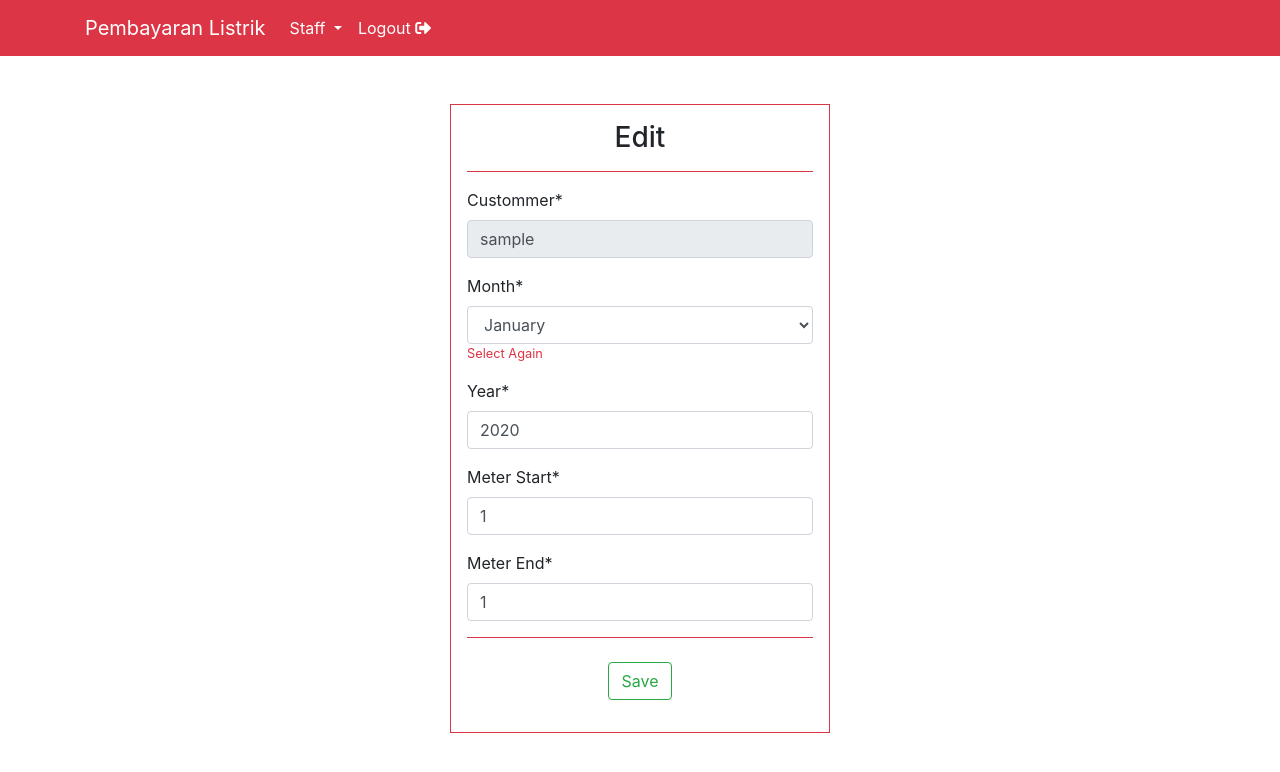
After one commit to zulfikar-ditya/tugas-pkk, a Django app: page /staff/power-used/edit/1/ in a window 1280 px wide. The commit adds this page. Shown: the top 772 px of the page. Run offline with Django 3.2, Linux system fonts and the light colour scheme; a user stored in the database is signed in; data comes from the database, SQL or seed files in the repository; tables that the repository leaves empty hold one stand-in row (values such as "Sample post").

Commit message:
404 page, edit power used

```diff
--- a/my_app/views.py
+++ b/my_app/views.py
@@ -26,3 +26,7 @@ def register(request):
 
 def dont_have_acces(request):
     return render(request, 'home/dont-have-access.html')
+
+
+def notFound(request):
+    return render(request, 'home/404.html')
--- a/staff/urls.py
+++ b/staff/urls.py
@@ -9,4 +9,5 @@ urlpatterns = [
     path('power-used/add/', views.add_uses_id, name='add_uses_id'),
     path('power-used/add/<str:username>/', views.addUses, name='addUses'),
     path('power-used/list/', views.powerUsedList, name='powerUsedList'),
+    path('power-used/edit/<int:id>/', views.editPowerUsed, name="editPowerUsed"),
 ]
--- a/staff/views.py
+++ b/staff/views.py
@@ -5,10 +5,20 @@ from django.http import HttpResponseRedirect
 from django.urls import reverse
 
 
-from my_app.views import dont_have_acces
-from my_app.models import User, Uses
+from my_app.views import dont_have_acces, notFound
+from my_app.models import User, Uses, Months
 
 from .forms import UsesForm
+
+'''
+@login_required
+def (request):
+    if request.user.is_staff or request.user.is_superuser:
+        return render(request, 'staff/.html')
+    else:
+        return dont_have_acces(request)
+'''
+
 
 @login_required
 def index(request):
@@ -69,3 +79,29 @@ def powerUsedList(request):
         })
     else:
         return dont_have_acces(request)
+
+
+@login_required
+def editPowerUsed(request, id):
+    if request.user.is_staff or request.user.is_superuser:
+        month = Months.objects.all()
+        try:
+            data = Uses.objects.get(pk=id)
+        except:
+            return notFound(request)
+        user = User.objects.get(username=data.custommer)
+        if request.method == "POST":
+            data.month = Months.objects.get(pk=request.POST['month'])
+            data.year = request.POST['year']
+            data.meter_start = request.POST['meter_start']
+            data.meter_end = request.POST['meter_end']
+            data.save()
+            messages.success(request, 'Data Updated')
+            return redirect('staff:powerUsedList')
+
+        return render(request, 'staff/power-used/edit.html', {
+            'data': data,
+            'month': month,
+        })
+    else:
+        return dont_have_acces(request)
--- /dev/null
+++ b/templates/staff/power-used/edit.html
@@ -0,0 +1,48 @@
+{% extends 'base.html' %}
+
+{% block title %}
+| Staff - Power Used - Edit - {{data.id}}
+{% endblock title %}
+
+{% block content %}
+<div class="container my-5">
+    <div class="row justify-content-center">
+        <div class="col-md-4 border border-danger p-3 text-capitalize">
+            <h3 class="text-center">Edit</h3>
+            <hr class="border-danger">
+            <form action="" method="post">
+                {% csrf_token %}
+                <div class="form-group">
+                    <label for="">custommer*</label>
+                    <input type="text" name="custommer" value="{{data.custommer}}" id="" class="form-control" readonly>
+                </div>
+                <div class="form-group">
+                    <label for="">month*</label>
+                    <select name="month" id="" class="form-control" required>
+                        {% for i in month %}
+                        <option value="{{i.id}}">{{i.name}}</option>
+                        {% endfor %}
+                    </select>
+                    <small class="text-danger">Select again</small>
+                </div>
+                <div class="form-group">
+                    <label for="">Year*</label>
+                    <input type="number" name="year" value="{{data.year}}" id="" class="form-control" required>
+                </div>
+                <div class="form-group">
+                    <label for="">meter start*</label>
+                    <input type="number" name="meter_start" value="{{data.meter_start}}" id="" class="form-control" required>
+                </div>
+                <div class="form-group">
+                    <label for="">meter end*</label>
+                    <input type="number" name="meter_end" value="{{data.meter_end}}" id="" class="form-control" required>
+                </div>
+                <hr class="border-danger">
+                <div class="row justify-content-center mt-4">
+                    <input type="submit" value="Save" class="btn btn-outline-success">
+                </div>
+            </form>
+        </div>
+    </div>
+</div>
+{% endblock content %}
--- a/templates/staff/power-used/list.html
+++ b/templates/staff/power-used/list.html
@@ -27,7 +27,7 @@
                 {% for i in data %}
                 <tr>
                     <th scope="row">#</th>
-                    <td>{{ i.custommer }}</td>
+                    <td><a href="../edit/{{i.id}}/">{{ i.custommer }}</a></td>
                     <td>{{ i.month }}</td>
                     <td>{{ i.year }}</td>
                     <td>{{ i.meter_start }}</td>
```
Also changed, not shown: templates/home/404.html (added, +18 -0 lines).
